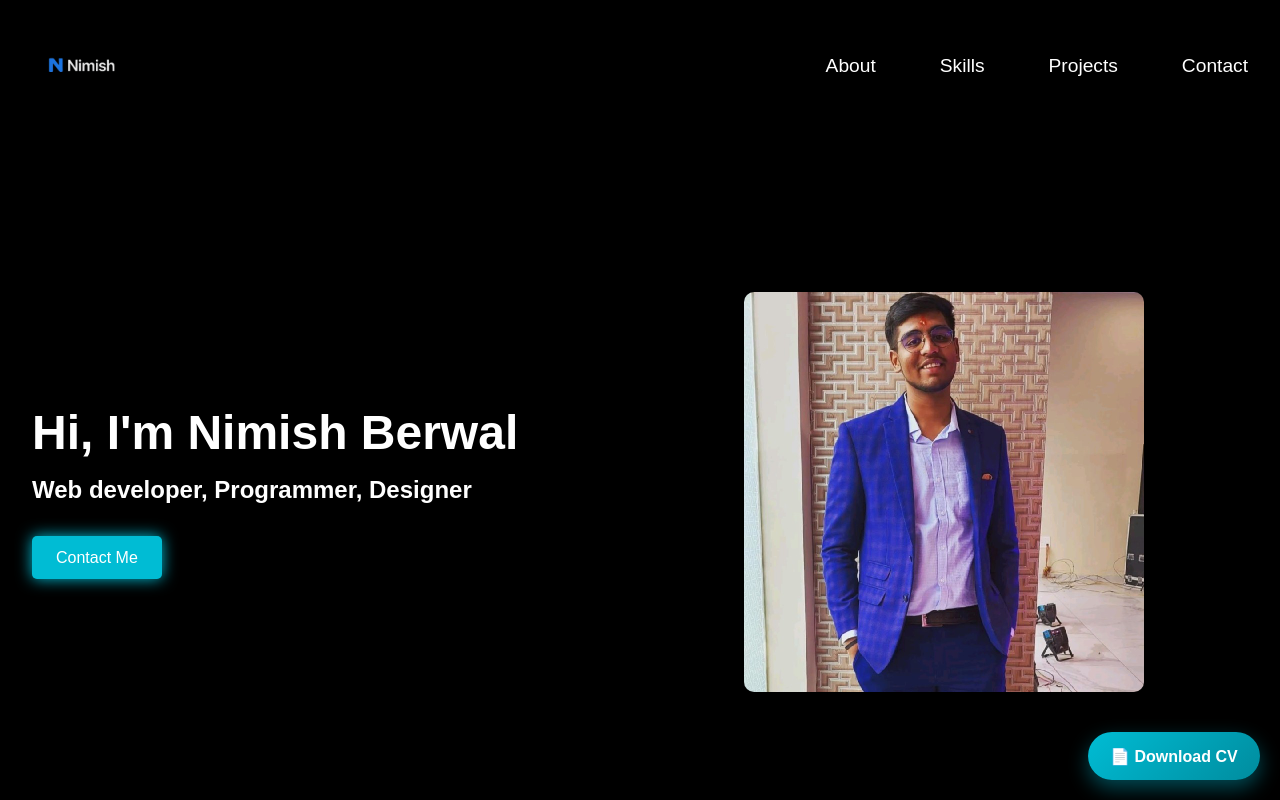
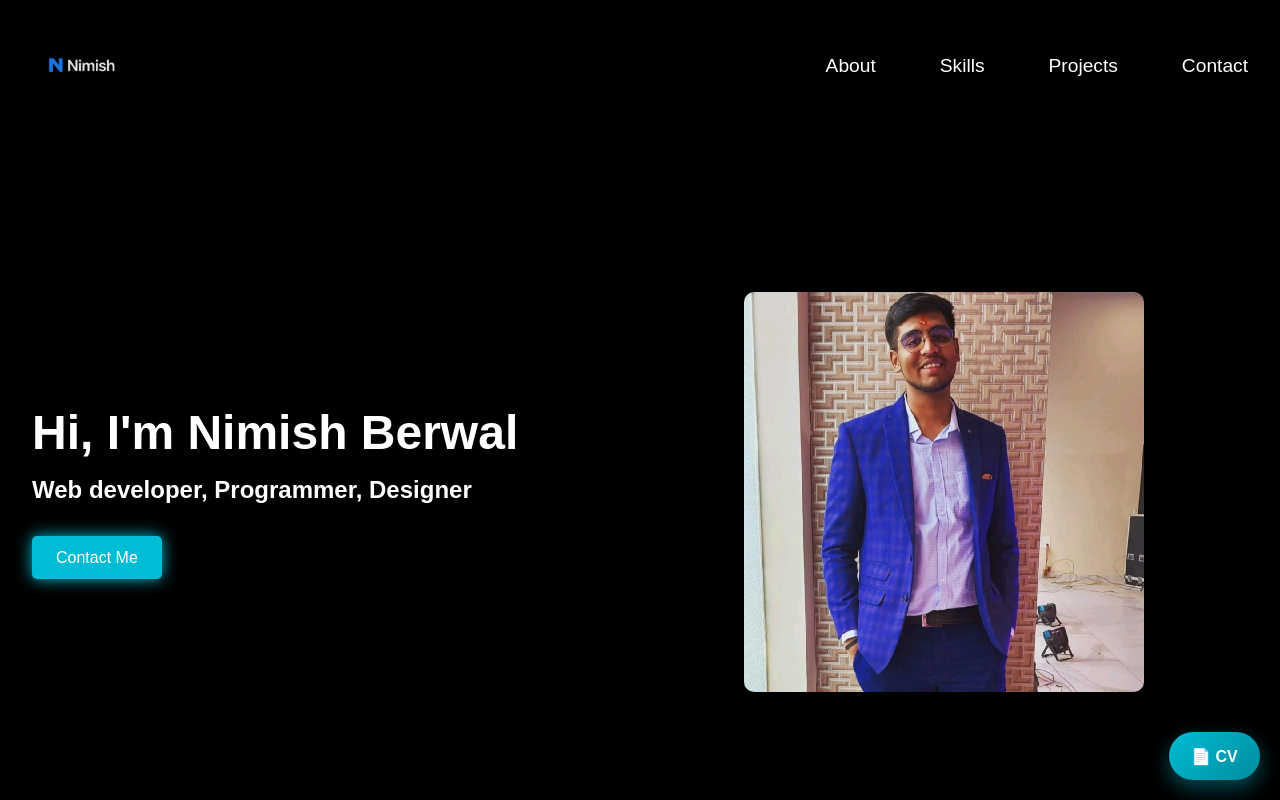
Before and after one commit to nimish2004/06_nimish_portfolio, a React (Vite) app: page / in a window 1280 px wide. Shown: the top 800 px of the page. Built offline with nearby package versions, Linux system fonts and the light colour scheme.

Commit message:
Just updated the Download CV button

```diff
--- a/src/App.jsx
+++ b/src/App.jsx
@@ -12,7 +12,7 @@ const App = () => {
   download
   className="floating-download-btn"
 >
-  📄 Download CV
+  📄  CV
 </a>
       {/* Navigation Links */}
       {/* Sections */}
```
